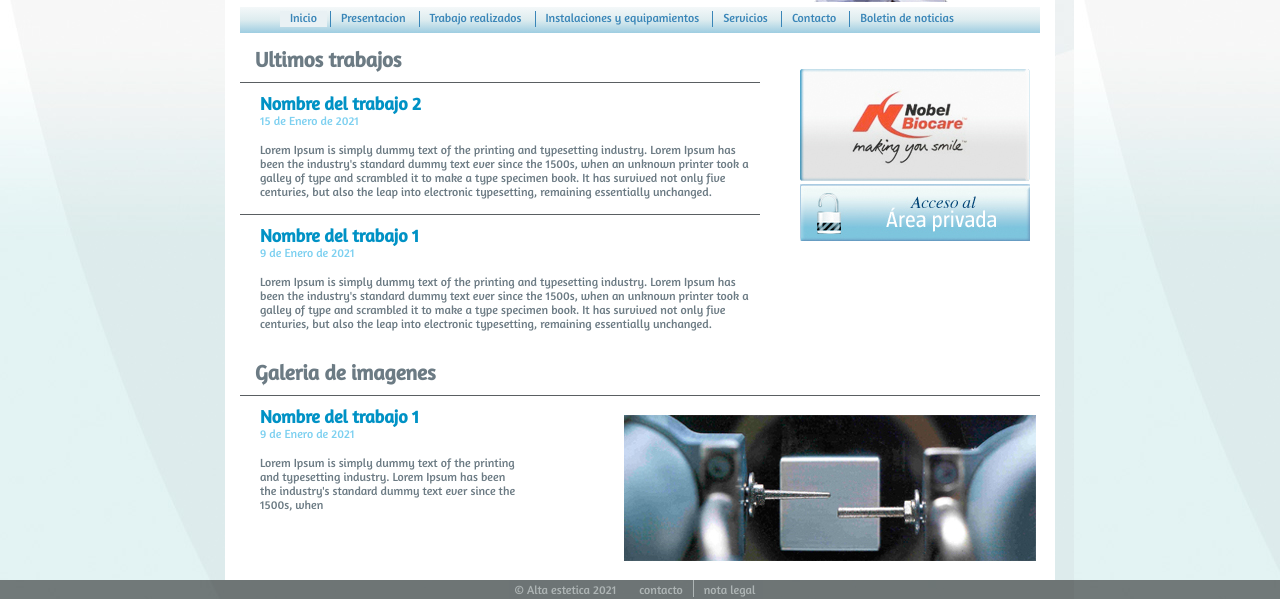
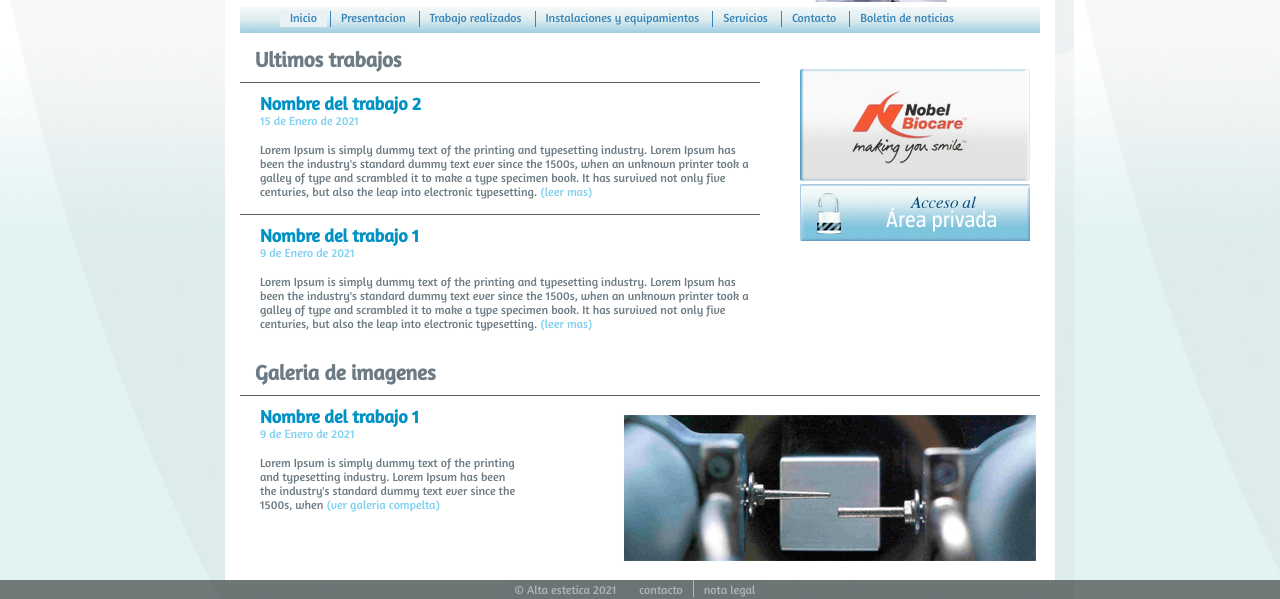
Before and after one commit to samU13/ActividadAltaEstetica, a plain HTML site: page index.html in a window 1280 px wide. Shown: the part 244-843 px from the top of the page. Drawn offline with Linux system fonts and the light colour scheme; files whose address does not match are found by name.

Commit message:
Add files via upload
Last Version

```diff
--- a/index.html
+++ b/index.html
@@ -44,7 +44,7 @@
                     Lorem Ipsum is simply dummy text of the printing and typesetting industry. Lorem Ipsum has been the
                     industry's standard dummy text ever since the 1500s, when an unknown printer took a galley of type
                     and scrambled it to make a type specimen book. It has survived not only five centuries, but also the
-                    leap into electronic typesetting, remaining essentially unchanged.
+                    leap into electronic typesetting.
                 </p>
             </article>
             <article class="noticia">
@@ -54,7 +54,7 @@
                     Lorem Ipsum is simply dummy text of the printing and typesetting industry. Lorem Ipsum has been the
                     industry's standard dummy text ever since the 1500s, when an unknown printer took a galley of type
                     and scrambled it to make a type specimen book. It has survived not only five centuries, but also the
-                    leap into electronic typesetting, remaining essentially unchanged.
+                    leap into electronic typesetting.
                 </p>
             </article>
         </section>
@@ -65,11 +65,6 @@
             <div class="privada">
                <a href="areaprivada.html"> <img src="img/areaprivada.jpg" alt="areaprivada"></a>
             </div>
-           <!-- <div class="areaprivada">
-                <img src="" alt="">
-                <p>Acceso al</p>
-                <p>Area privada</p>
-            </div>-->
 
         </aside>
         <section class="galeria">
--- a/style.css
+++ b/style.css
@@ -173,6 +173,15 @@ body{
     margin-top: 15px;
 }
 
+.noticia p::after{
+    content: "(leer mas)";
+    color: #7dd0f0;
+
+}
+.noticia p:hover::after{
+    color: #0092c5;
+}
+
 h3{
     color: #0092c5;
     font-size: 18px;
@@ -231,6 +240,15 @@ aside{
     padding-left: 20px;
 
 }
+.galeria article p::after{
+    content: "(ver galeria compelta)";
+    color: #7dd0f0;
+
+}
+.galeria article p:hover::after{
+    color: #0092c5;
+
+}
 .galeria h2{
     border-bottom: 1px solid #5a5f62;
     padding-bottom: 10px;
@@ -253,6 +271,9 @@ footer a{
     display: inline-block;
     padding-right: 10px;
 
+}
+footer a:hover{
+    color: azure;
 }
 footer a+a{
     padding-left: 10px;
```
